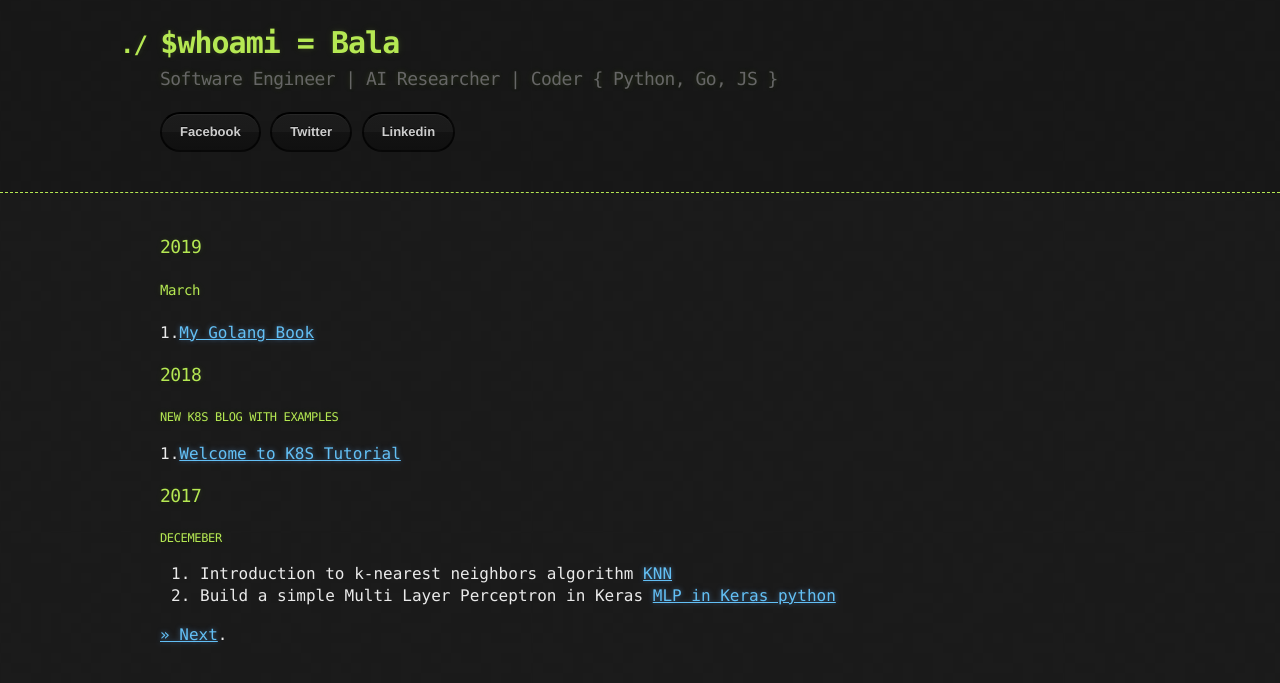
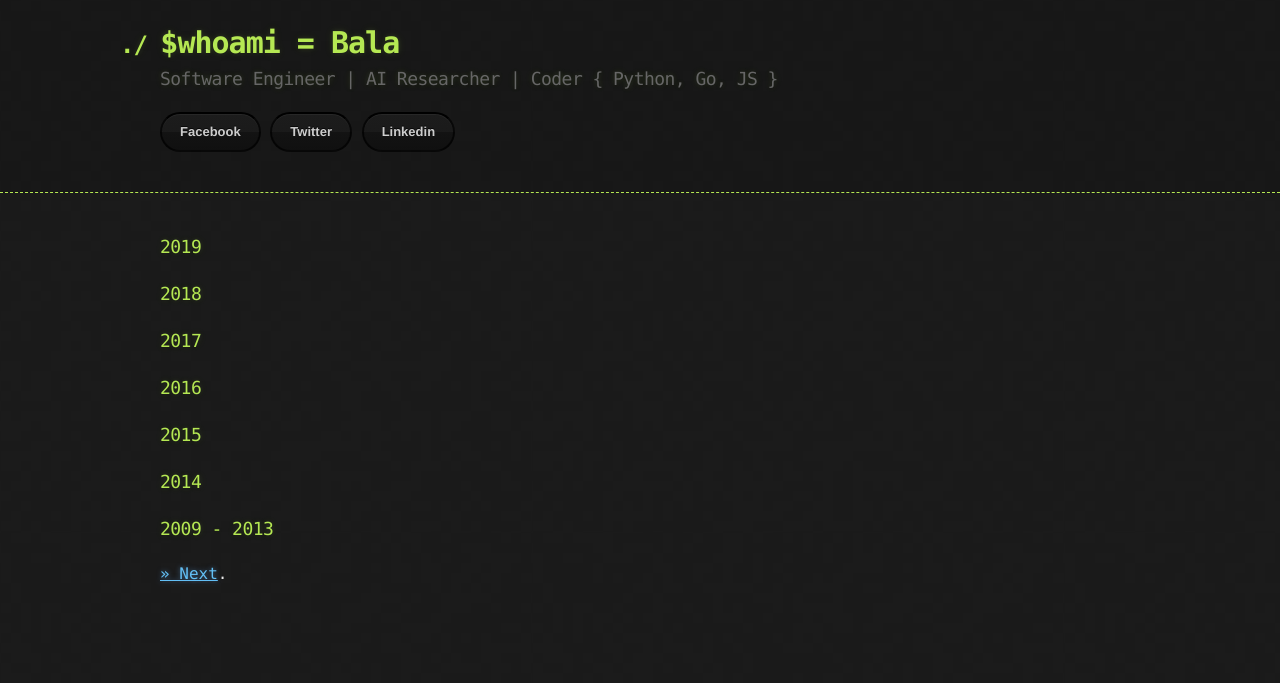
Before and after one commit to balaprasanna/balaprasanna.github.io, a Jekyll site: the page built from index.md, in a window 1280 px wide. Shown: the top 683 px of the page. Built offline with Jekyll 4.4.1, drawn with Linux system fonts in a browser that asks for light colours; our own code applies the rules of GitHub Pages for plain Markdown files.

Commit message:
updates profile cleanup

```diff
--- a/index.md
+++ b/index.md
@@ -2,21 +2,12 @@
 layout: home_layout
 ---
 ### [](#header-2) 2019
-
-#### March
-1.[My Golang Book](./page/go/index)
-
 ### [](#header-2) 2018
-
-##### New K8S Blog with examples
-1.[Welcome to K8S Tutorial](./page/k8s/index)
+### [](#header-2) 2017
+### [](#header-2) 2016
+### [](#header-2) 2015
+### [](#header-2) 2014
+### [](#header-2) 2009 - 2013
 
 
-### [](#header-2) 2017
-
-##### Decemeber
-
-1.  Introduction to k-nearest neighbors algorithm [KNN](./page/knn)
-2.  Build a simple Multi Layer Perceptron in Keras [MLP in Keras python](./page/mlp_keras)
-
 [>> Next](#).
```
Also changed, not shown: oldindex.md (added, +15 -0 lines).
